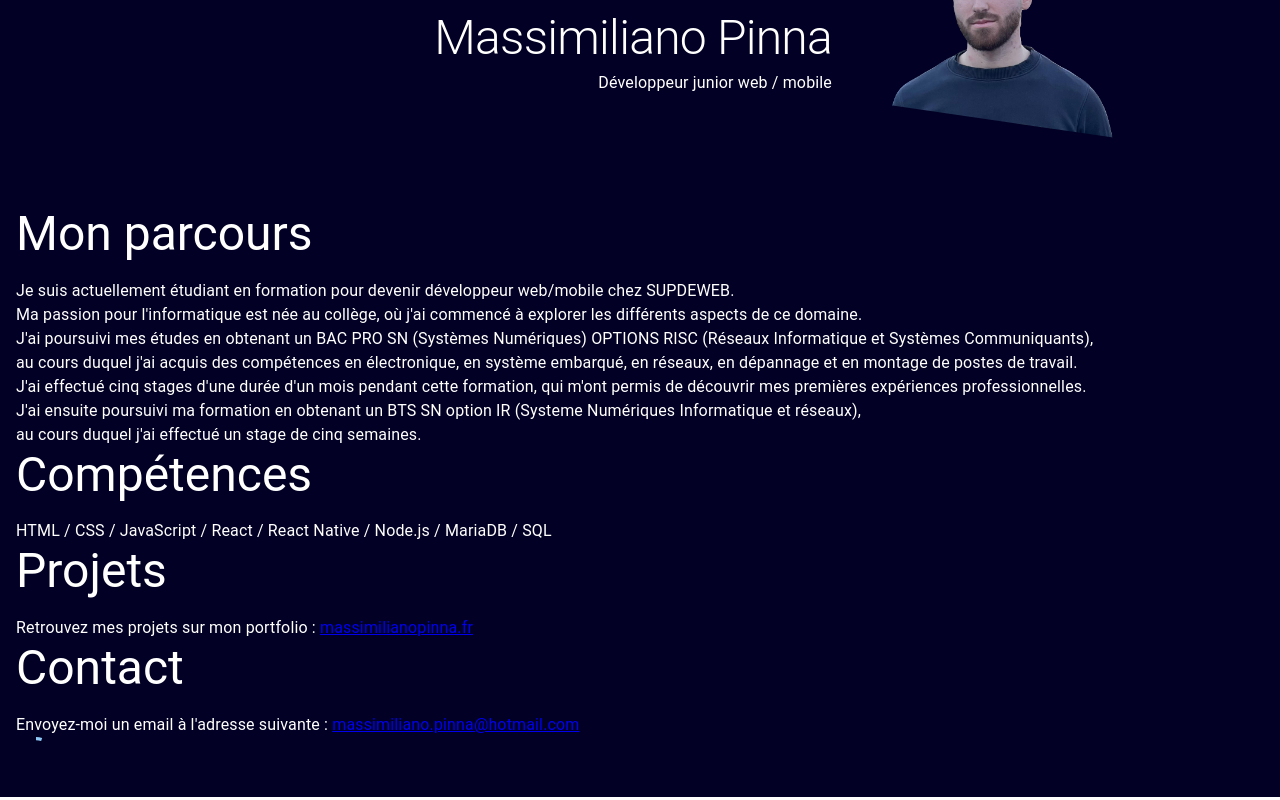
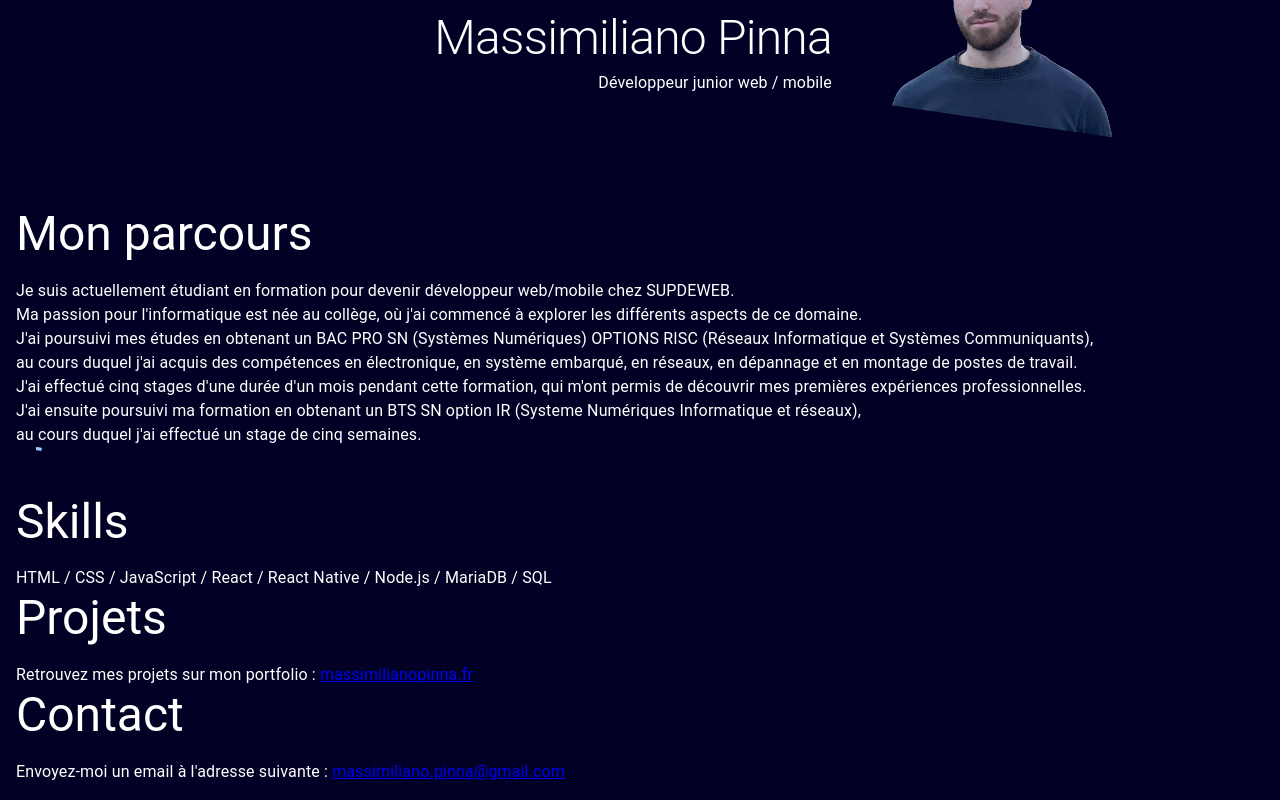
Before and after one commit to Massi-px/cv_en_ligne, a React (Create React App) app: page / in a window 1280 px wide. Shown: the part 245-1045 px from the top of the page. Built offline with nearby package versions, Linux system fonts and the light colour scheme.

Commit message:
change interface

```diff
--- a/src/App.js
+++ b/src/App.js
@@ -7,13 +7,13 @@ import FollowMouseCircle from "./components/FollowMouseCircle";
 
 function App() {
     return(
+
         <BrowserRouter>
             <FollowMouseCircle />
             <Routes>
                 <Route exact path="/" element={<Home />} />
             </Routes>
         </BrowserRouter>
-
     )
 
 }
--- a/src/assets/css/Home.css
+++ b/src/assets/css/Home.css
@@ -11,7 +11,7 @@
   color: white;
   height: 100%;
   position: relative;
-  font-family: 'SF-Pro-Text-Light', sans-serif;
+
 }
 
 .Home.light {
@@ -19,6 +19,7 @@
   color: #000;
   position: relative;
   height: 100%;
+  border-radius: 15px;
 }
 
 .Home-pdp{
@@ -61,6 +62,7 @@
 
 .Home-body{
   padding:16px;
+  font-family: 'SF-Pro-Text-Light', 'SF-Pro-Text-Light', sans-serif;
 }
 
 .Home-link {
@@ -70,6 +72,8 @@
 .identity{
   justify-content: space-between;
   align-items: center;
+
+
 }
 
 .identity-colomn-title{
@@ -96,3 +100,7 @@
 .circular-progress{
   padding: 60px;
 }
+
+.skills{
+
+}
--- a/src/assets/style/Style.js
+++ b/src/assets/style/StyleAppBar.js
@@ -47,7 +47,7 @@ export const StyledMenu = styled((props) => (
     />
 ))(({ theme }) => ({
     '& .MuiPaper-root': {
-        borderRadius: 4,
+        borderRadius: 10,
         marginTop: theme.spacing(1),
         minWidth: 180,
         color:
--- a/src/components/DrawerComp.jsx
+++ b/src/components/DrawerComp.jsx
@@ -5,16 +5,14 @@ import {
     List,
     ListItemButton,
     ListItemIcon,
-    ListItemText, useTheme,
+    ListItemText,
 } from '@mui/material'
 import {MenuRounded} from "@mui/icons-material";
-import {styleIconMenuDrawer} from "../assets/style/Style";
+import {styleIconMenuDrawer} from "../assets/style/StyleAppBar";
 import KeyboardArrowDownIcon from "@mui/icons-material/KeyboardArrowDown";
 //Menu Hamburger
 export default function DrawerComp ({links}) {
     const [open, setOpen] = useState(false)
-
-    const theme = useTheme();
 
     return(
         <>
--- a/src/components/MuiNavbar.jsx
+++ b/src/components/MuiNavbar.jsx
@@ -5,9 +5,9 @@ import KeyboardArrowDownIcon from '@mui/icons-material/KeyboardArrowDown';
 import logo from "../assets/img/Logo2.webp";
 import React from "react";
 import DrawerComp from "./DrawerComp.jsx";
-import {styleAppBar, styleIconLDmode, sxIconAppBar} from "../assets/style/Style.js";
+import {styleAppBar, styleIconLDmode, sxIconAppBar} from "../assets/style/StyleAppBar.js";
 import {links1} from "./Tabs.jsx";
-import {StyledMenu} from '../assets/style/Style.js'
+import {StyledMenu} from '../assets/style/StyleAppBar.js'
 import {Brightness4, Brightness7} from "@mui/icons-material";
 
 export default function MuiNavbar({links, toggleTheme}) {
--- a/src/pages/Home.jsx
+++ b/src/pages/Home.jsx
@@ -98,8 +98,9 @@ export default function Home() {
                             <Typography>
                                 au cours duquel j'ai effectué un stage de cinq semaines.
                             </Typography>
+                            <CircularProgress variant="determinate" value={progress} className="progress" />
                         </Section>
-                        <Section title="Compétences">
+                        <Section title="Skills">
                             <Typography>
                                 HTML / CSS / JavaScript / React / React Native / Node.js / MariaDB / SQL
                             </Typography>
@@ -115,11 +116,10 @@ export default function Home() {
                                     Contact
                                 </Typography>
                                 <Typography>
-                                    Envoyez-moi un email à l'adresse suivante : <a href="mailto:massimiliano.pinna@gmail.com">massimiliano.pinna@hotmail.com</a>
+                                    Envoyez-moi un email à l'adresse suivante : <a href="mailto:massimiliano.pinna@gmail.com">massimiliano.pinna@gmail.com</a>
                                 </Typography>
                             </Grid>
                         </Grid>
-                        <CircularProgress variant="determinate" value={progress} className="progress" />
                     </Box>
 
                 </div>
```
